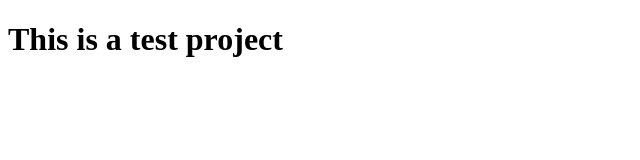
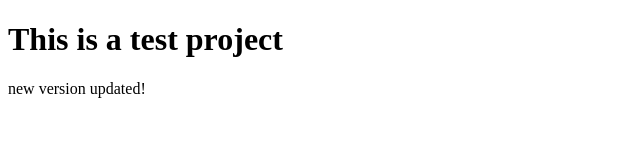
Before and after one commit to nsrobin/test, a plain HTML site: page index.html in a window 1280 px wide. Shown: the whole page, without its empty margins (0-640 px from the left). Drawn offline with Linux system fonts and the light colour scheme.

Commit message:
version 2.0

```diff
--- a/index.html
+++ b/index.html
@@ -6,6 +6,7 @@
 <body>
 
 <h1>This is a test project</h1>
+<p>new version updated!</p>
 
 </body>
 </html>
```
